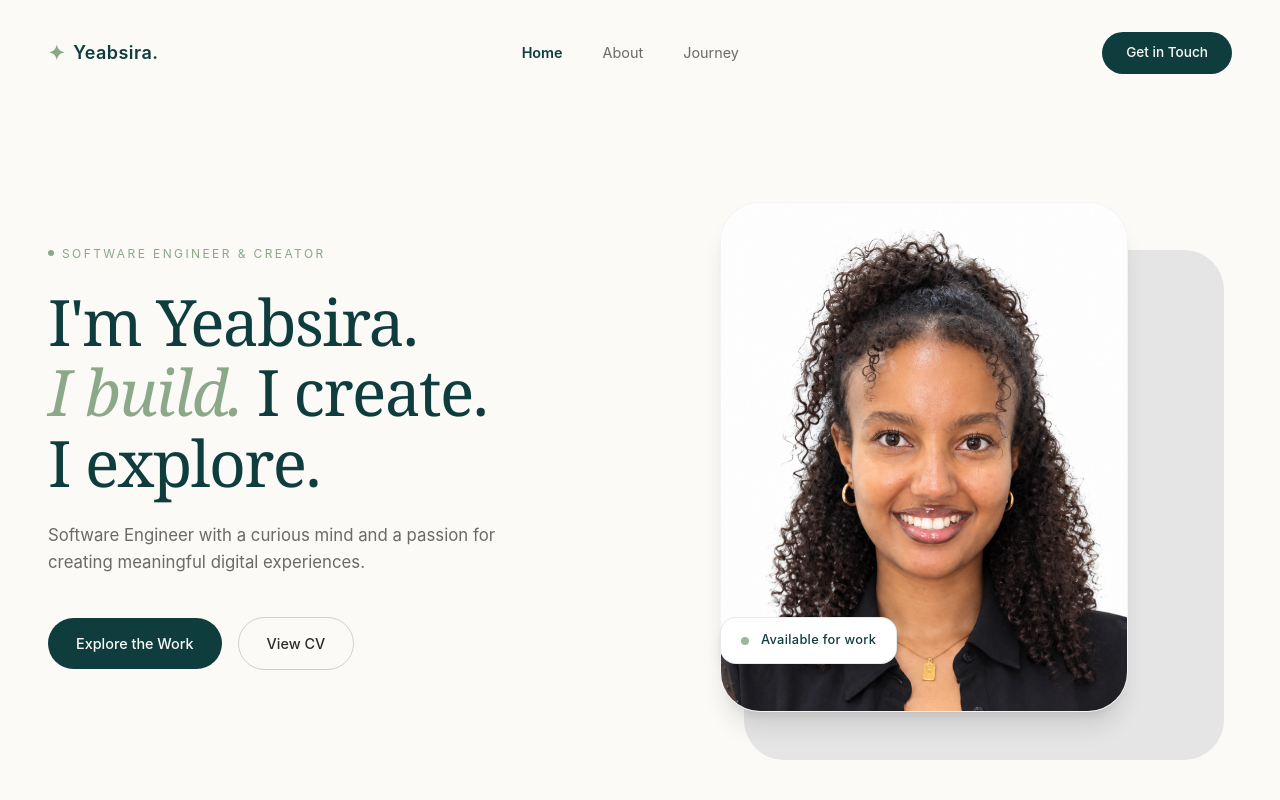
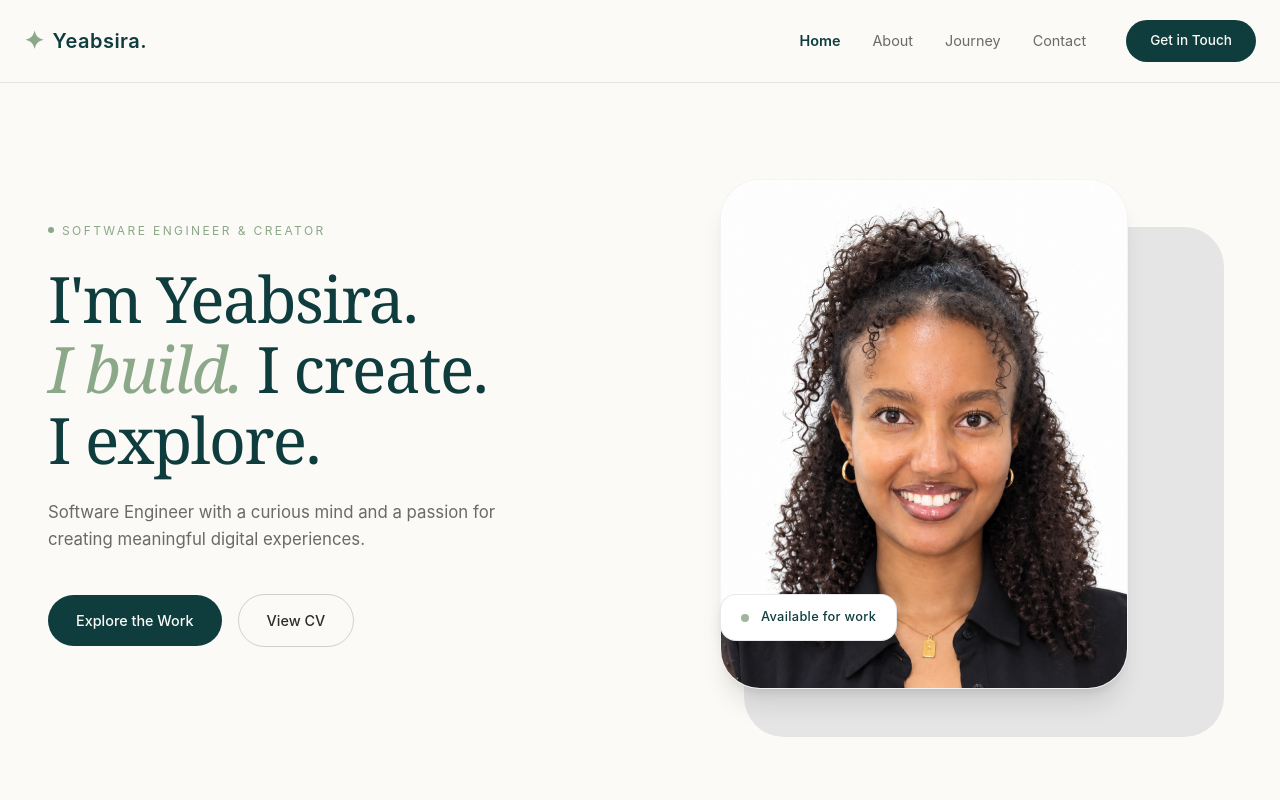
Before and after one commit to Yayasho/yeabsira-portfolio, a React (Vite) app: page / in a window 1280 px wide. Shown: the top 800 px of the page. Built offline with nearby package versions, Linux system fonts and the light colour scheme.

Commit message:
Forced mobile menu to appear

```diff
--- a/src/components/Nav.jsx
+++ b/src/components/Nav.jsx
@@ -1,25 +1,31 @@
+import { useState } from "react";
 import { NavLink, Link } from "react-router-dom";
-import { profile } from "../data";
 
 const navItems = [
   { label: "Home", to: "/" },
   { label: "About", to: "/about" },
-
   { label: "Journey", to: "/journey" },
+  { label: "Contact", to: "/contact" },
 ];
 
 export default function Nav() {
+  const [isOpen, setIsOpen] = useState(false);
+
   return (
-    <nav className="flex justify-between items-center px-6 md:px-12 py-8 max-w-[1400px] mx-auto w-full">
+    <nav className="sticky top-0 z-50 bg-cream border-b border-charcoal/10">
+      <div className="flex justify-between items-center px-6 py-5 max-w-[1400px] mx-auto">
+        {/* Logo */}
         <Link
           to="/"
-        className="flex items-center gap-2 text-teal font-semibold text-lg tracking-wide no-underline"
+          className="flex items-center gap-2 text-teal font-semibold text-xl tracking-wide no-underline"
         >
-        <span className="text-sage text-xl">✦</span>
+          <span className="text-sage text-2xl">✦</span>
           Yeabsira.
         </Link>
 
-      <ul className="hidden md:flex items-center gap-10 list-none">
+        {/* DESKTOP NAVIGATION (Hidden on Mobile) */}
+        <div className="hidden md:flex items-center gap-10">
+          <ul className="flex items-center gap-8 list-none">
             {navItems.map((item) => (
               <li key={item.to}>
                 <NavLink
@@ -37,13 +43,52 @@ export default function Nav() {
               </li>
             ))}
           </ul>
-
           <Link
             to="/contact"
-        className="hidden md:inline-flex items-center px-6 py-2.5 bg-teal text-cream no-underline text-[0.85rem] font-medium rounded-full transition-all hover:bg-charcoal hover:scale-105"
+            className="px-6 py-2.5 bg-teal text-cream no-underline text-[0.85rem] font-medium rounded-full transition-all hover:bg-charcoal"
           >
             Get in Touch
           </Link>
+        </div>
+
+        {/* MOBILE HAMBURGER BUTTON (Visible only on Mobile) */}
+        <button
+          className="md:hidden block text-teal text-3xl p-2 focus:outline-none"
+          onClick={() => setIsOpen(!isOpen)}
+        >
+          {isOpen ? "✕" : "☰"}
+        </button>
+      </div>
+
+      {/* MOBILE DROPDOWN MENU */}
+      {isOpen && (
+        <div className="md:hidden absolute top-full left-0 w-full bg-cream border-b border-charcoal/10 shadow-xl px-6 py-6 flex flex-col gap-6">
+          <ul className="flex flex-col gap-4 list-none">
+            {navItems.map((item) => (
+              <li key={item.to}>
+                <NavLink
+                  to={item.to}
+                  onClick={() => setIsOpen(false)}
+                  className={({ isActive }) =>
+                    `block text-lg font-medium no-underline ${
+                      isActive ? "text-teal" : "text-charcoal/70"
+                    }`
+                  }
+                >
+                  {item.label}
+                </NavLink>
+              </li>
+            ))}
+          </ul>
+          <Link
+            to="/contact"
+            onClick={() => setIsOpen(false)}
+            className="flex justify-center items-center w-full px-6 py-3 bg-teal text-cream no-underline text-[0.9rem] font-medium rounded-full"
+          >
+            Get in Touch
+          </Link>
+        </div>
+      )}
     </nav>
   );
 }
--- a/src/pages/Home.jsx
+++ b/src/pages/Home.jsx
@@ -1,12 +1,12 @@
-import { useState } from "react";
-import { motion } from "framer-motion";
-import { profile } from "../data";
-import { Link } from "react-router-dom";
+import { useState } from 'react';
+import { motion } from 'framer-motion';
+import { profile } from '../data';
+import { Link } from 'react-router-dom';
 
 const fadeUp = {
   initial: { opacity: 0, y: 30 },
   animate: { opacity: 1, y: 0 },
-  transition: { duration: 0.8, ease: [0.22, 1, 0.36, 1] },
+  transition: { duration: 0.8, ease: [0.22, 1, 0.36, 1] }
 };
 
 export default function Home() {
@@ -16,6 +16,7 @@ export default function Home() {
     <>
       <section className="max-w-[1400px] mx-auto px-6 md:px-12 pt-12 pb-24 md:pt-24 md:pb-32 min-h-[calc(100vh-100px)] flex items-center">
         <div className="grid grid-cols-1 lg:grid-cols-2 gap-16 lg:gap-24 items-center w-full">
+
           <div className="max-w-[540px]">
             <motion.p
               {...fadeUp}
@@ -30,13 +31,8 @@ export default function Home() {
               transition={{ ...fadeUp.transition, delay: 0.1 }}
               className="font-display text-[clamp(2.8rem,5vw,4.5rem)] leading-[1.1] text-teal mb-6 tracking-tight"
             >
-              {profile.headlineTop}
-              <br />
-              <span className="italic text-sage">
-                {profile.headlineLines[0]}
-              </span>{" "}
-              {profile.headlineLines[1]}
-              <br />
+              {profile.headlineTop}<br />
+              <span className="italic text-sage">{profile.headlineLines[0]}</span> {profile.headlineLines[1]}<br />
               {profile.headlineLines[2]}
             </motion.h1>
 
@@ -88,11 +84,10 @@ export default function Home() {
 
             <div className="absolute bottom-12 left-0 z-20 bg-white border border-charcoal/10 px-5 py-3 rounded-2xl flex items-center gap-3 shadow-lg">
               <div className="w-2 h-2 rounded-full bg-sage animate-pulse" />
-              <span className="text-[0.8rem] font-medium tracking-wide text-teal">
-                Available for work
-              </span>
+              <span className="text-[0.8rem] font-medium tracking-wide text-teal">Available for work</span>
             </div>
           </motion.div>
+
         </div>
       </section>
 
@@ -100,11 +95,10 @@ export default function Home() {
       {showCV && (
         <div className="fixed inset-0 z-50 flex items-center justify-center bg-charcoal/60 backdrop-blur-sm p-4 md:p-12">
           <div className="relative w-full max-w-4xl h-[85vh] bg-white rounded-2xl shadow-2xl flex flex-col overflow-hidden">
+
             {/* Modal Header with X Button */}
             <div className="flex justify-between items-center p-4 border-b border-charcoal/10 bg-cream">
-              <h3 className="font-display text-xl text-teal">
-                Yeabsira Assegid — CV
-              </h3>
+              <h3 className="font-display text-xl text-teal">Yeabsira Assegid — CV</h3>
               <button
                 onClick={() => setShowCV(false)}
                 className="w-10 h-10 flex items-center justify-center rounded-full bg-charcoal/5 hover:bg-charcoal/10 text-charcoal transition-colors cursor-pointer"
@@ -115,16 +109,48 @@ export default function Home() {
             </div>
 
             {/* PDF Viewer */}
-            <div className="flex-1 bg-grey/30">
-              <iframe
-                src={profile.cvUrl}
-                className="w-full h-full border-none"
-                title="CV"
-              />
+            <div className="flex-1 bg-grey/30 flex flex-col">
+
+              {/* Desktop View (Shows the PDF inside the box) */}
+              <div className="hidden md:block w-full h-full">
+                <iframe
+                  src={profile.cvUrl}
+                  className="w-full h-full border-none"
+                  title="CV"
+                />
+              </div>
+
+              {/* Mobile View (Gives View and Download options) */}
+              <div className="md:hidden flex flex-col items-center justify-center h-full p-8 text-center">
+                <span className="text-4xl mb-4">📄</span>
+                <h4 className="font-display text-xl text-teal mb-2">Yeabsira's CV</h4>
+                <p className="text-charcoal/60 text-sm mb-8">
+                  Mobile browsers cannot display PDFs inside popups. Tap below to open it in your phone's PDF viewer.
+                </p>
+
+                {/* View Button (Opens native PDF viewer) */}
+                <a
+                  href={profile.cvUrl}
+                  target="_blank"
+                  rel="noreferrer"
+                  className="w-full px-6 py-3.5 bg-teal text-cream rounded-xl font-medium text-[0.9rem] no-underline hover:bg-charcoal transition-colors mb-3 block"
+                >
+                  View CV
+                </a>
+
+                {/* Download Button */}
+                <a
+                  href={profile.cvUrl}
+                  download="Yeabsira_Assegid_CV.pdf"
+                  className="w-full px-6 py-3.5 bg-transparent border border-charcoal/20 text-charcoal rounded-xl font-medium text-[0.9rem] no-underline hover:border-teal hover:text-teal transition-colors block"
+                >
+                  Download CV
+                </a>
+              </div>
             </div>
 
-            {/* Modal Footer with Download Button */}
-            <div className="p-4 border-t border-charcoal/10 bg-cream flex justify-end">
+            {/* Modal Footer (Desktop only Download Button) */}
+            <div className="hidden md:flex p-4 border-t border-charcoal/10 bg-cream justify-end">
               <a
                 href={profile.cvUrl}
                 download="Yeabsira_Assegid_CV.pdf"
@@ -133,6 +159,7 @@ export default function Home() {
                 Download PDF
               </a>
             </div>
+
           </div>
         </div>
       )}
```
Lines whose indentation alone changed are shown as unchanged.
